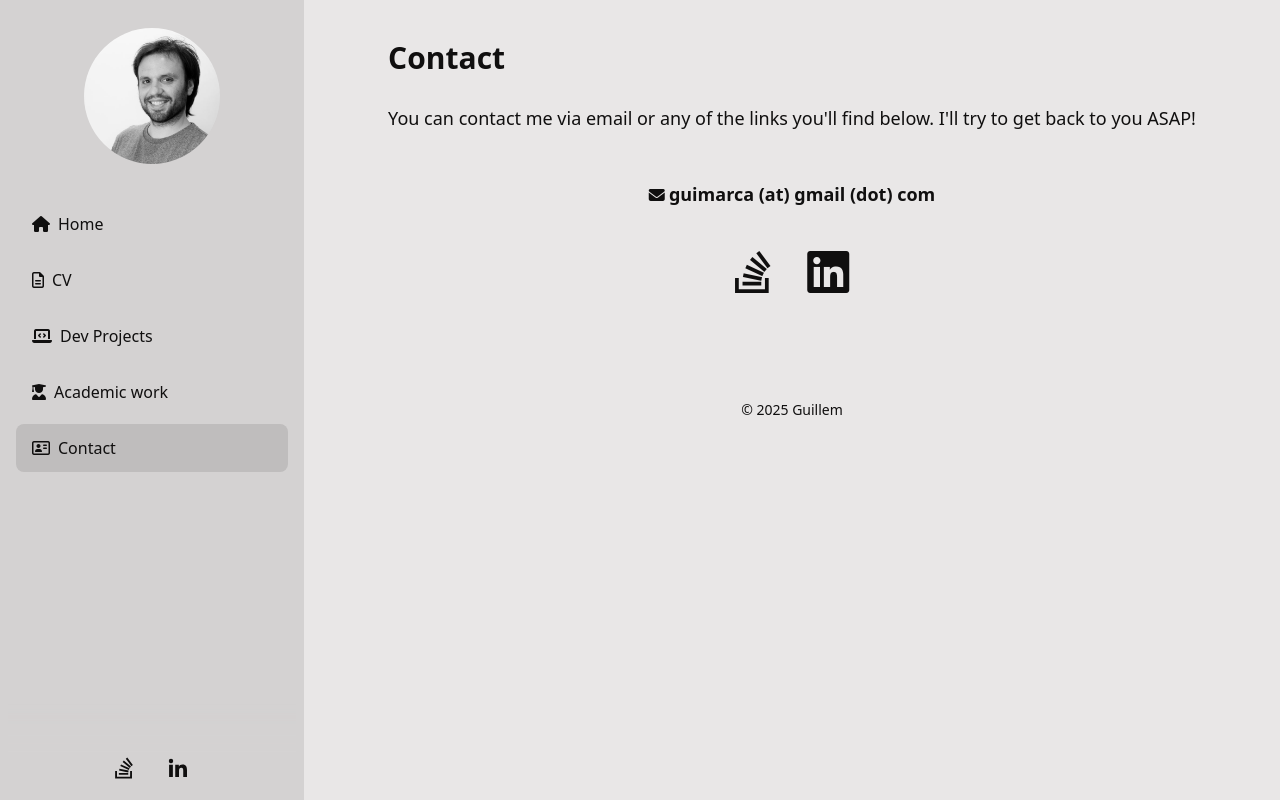
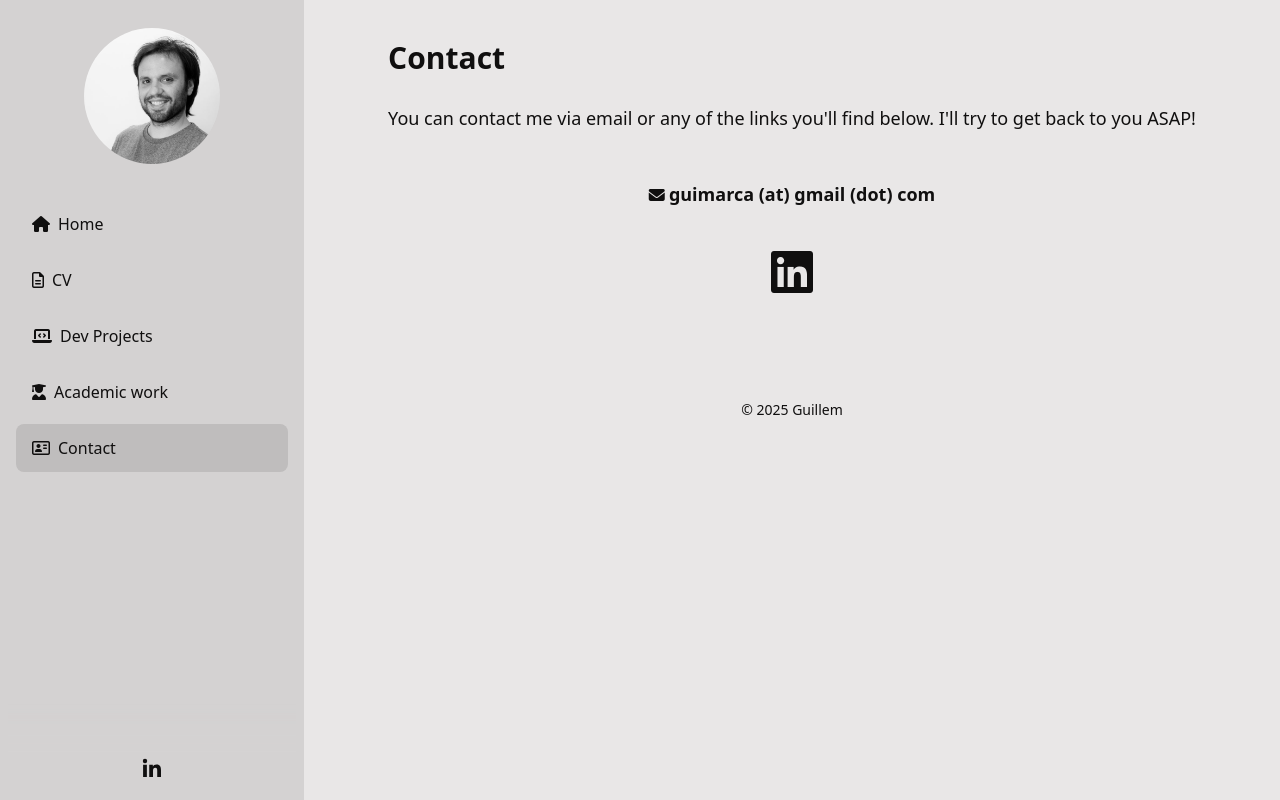
Before and after one commit to guimarca/personal-site, an Astro site: page /contact in a window 1280 px wide. Built offline with nearby package versions, Linux system fonts and the light colour scheme; Astro itself is replaced by a stand-in of ours.

Commit message:
Remove s. overflow link

```diff
--- a/src/components/SideBarFooter.astro
+++ b/src/components/SideBarFooter.astro
@@ -10,24 +10,6 @@ import contact from "../../data/contact.json";
 <div
   class="social-icons px-4 pb-5 pt-1 flex self-center justify-center sticky bottom-0 bg-base-200"
 >
-  <a
-    href={contact.profiles.stackoverflow.link}
-    target="_blank"
-    class="mx-3"
-    aria-label={contact.profiles.stackoverflow.name}
-    title={contact.profiles.stackoverflow.name}
-  >
-    <svg
-      xmlns="http://www.w3.org/2000/svg"
-      viewBox="0 0 576 512"
-      height="24px"
-      style="fill: currentColor;transform: ;msFilter:;"
-      ><path
-        d="M290.7 311L95 269.7 86.8 309l195.7 41zm51-87L188.2 95.7l-25.5 30.8 153.5 128.3zm-31.2 39.7L129.2 179l-16.7 36.5L293.7 300zM262 32l-32 24 119.3 160.3 32-24zm20.5 328h-200v39.7h200zm39.7 80H42.7V320h-40v160h359.5V320h-40z"
-      ></path>
-    </svg>
-  </a>
-
   <a
     href={contact.profiles.linkedin.link}
     target="_blank"
--- a/src/pages/contact.astro
+++ b/src/pages/contact.astro
@@ -23,16 +23,6 @@ import contact from "../../data/contact.json";
   <div class="p-10 text-center">
     <div class="text-5xl">
       <a
-        href={contact.profiles.stackoverflow.link}
-        target="_blank"
-        class="p-3"
-        aria-label={contact.profiles.stackoverflow.name}
-        title={contact.profiles.stackoverflow.name}
-      >
-        <i class="fa-brands fa-stack-overflow"></i></a
-      >
-
-      <a
         href={contact.profiles.linkedin.link}
         target="_blank"
         class="p-3"
```
